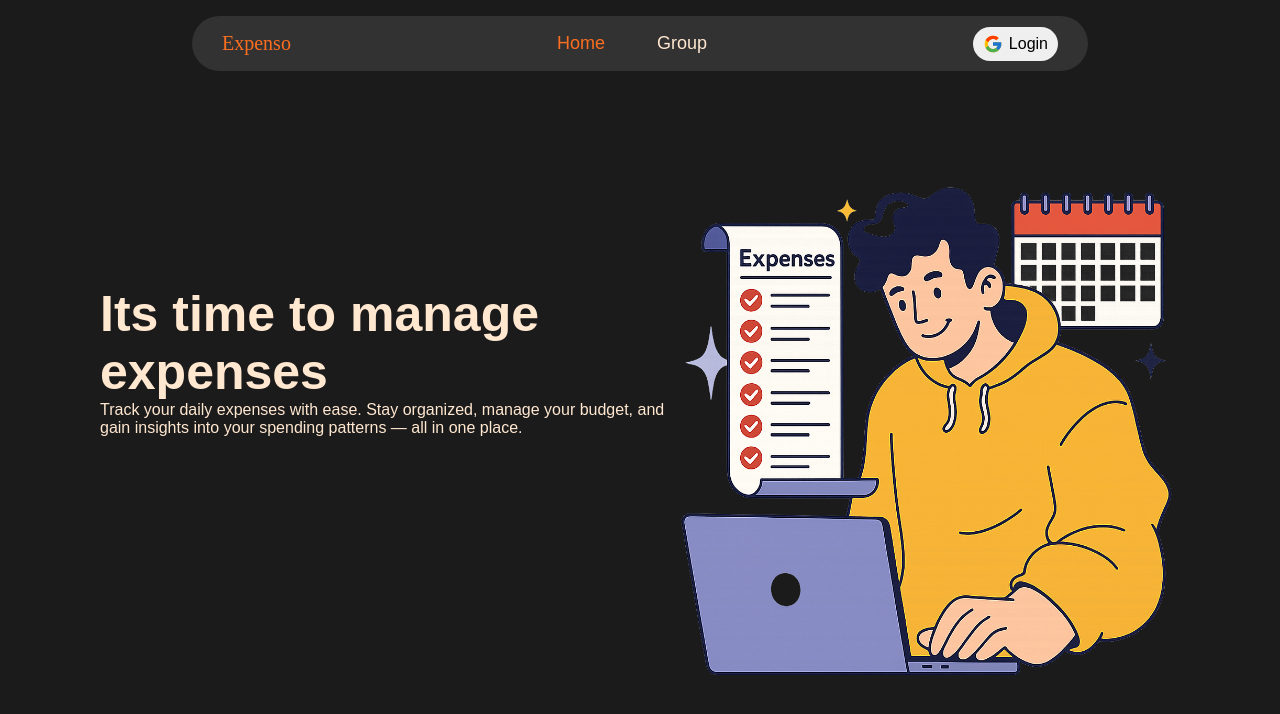
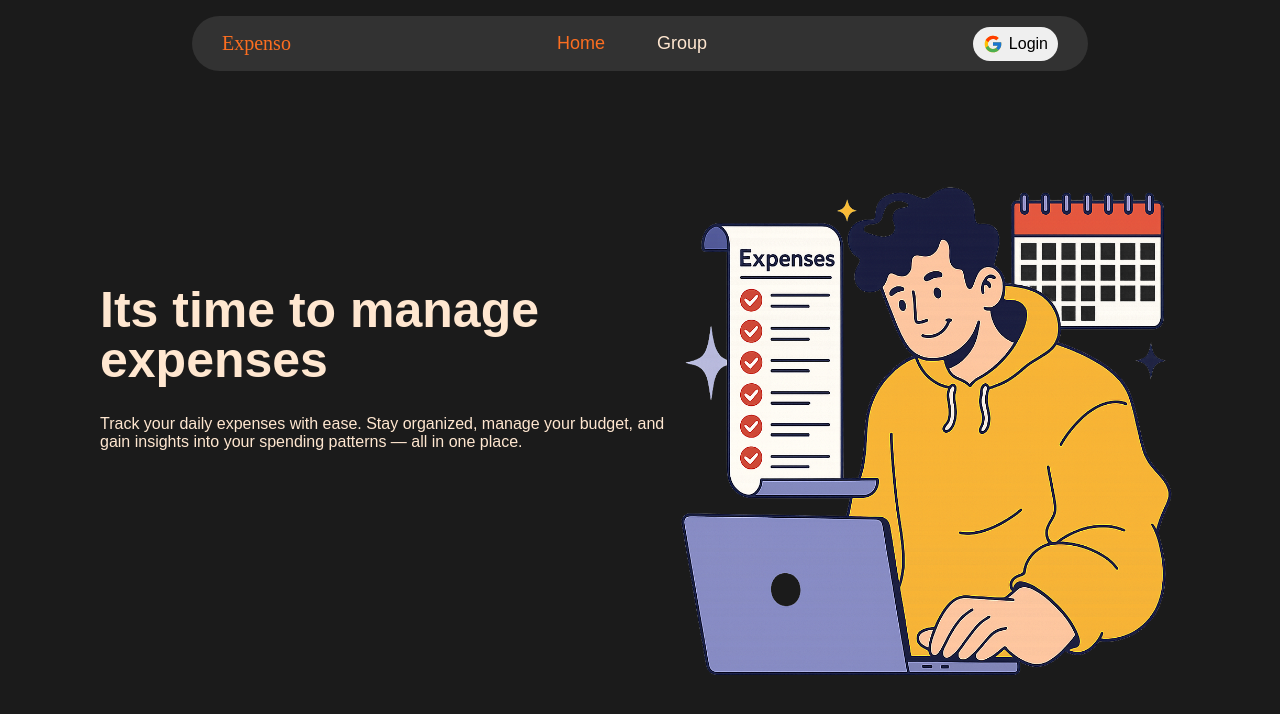
Before and after one commit to speedy-hussu/EXPENDO, a React (Vite) app: page / in a window 1280 px wide. Shown: the top 714 px of the page. Built offline with nearby package versions, Linux system fonts and the light colour scheme; no server answers.

Commit message:
btn hover added

```diff
--- a/src/index.css
+++ b/src/index.css
@@ -5,5 +5,7 @@
   border: none;
   outline: none;
   font-family: "poppins", sans-serif;
-
 }
+button{
+  cursor: pointer;
+}
--- a/src/pages/expense list/ExpenseList.css
+++ b/src/pages/expense list/ExpenseList.css
@@ -39,6 +39,9 @@
   align-items: center;
 
   color: #ffe7d0;
+}
+.bottom button:hover{
+    background-color: rgba(255, 0, 0, 0.66);
 }
 
 .expense-list-page .inputs {
@@ -82,6 +85,9 @@
   background-color: #fc6e20;
   color: #ffe7d0;
   border-radius: 10px;
+}
+.add-expense-btn:hover{
+    background-color: #fc6d20c2;
 }
 .add-expense-btn:disabled {
   background-color: grey;
--- a/src/pages/home page/Home.css
+++ b/src/pages/home page/Home.css
@@ -12,9 +12,13 @@
 .left {
   height: 300px;
   width: 600px;
+  display: flex;
+  flex-direction: column;
+  gap: 30px;
 }
 .left #header-text {
   font-size: 50px;
+  line-height: 50px;
 }
 .left #para-text {
   margin-bottom: 40px;
```
